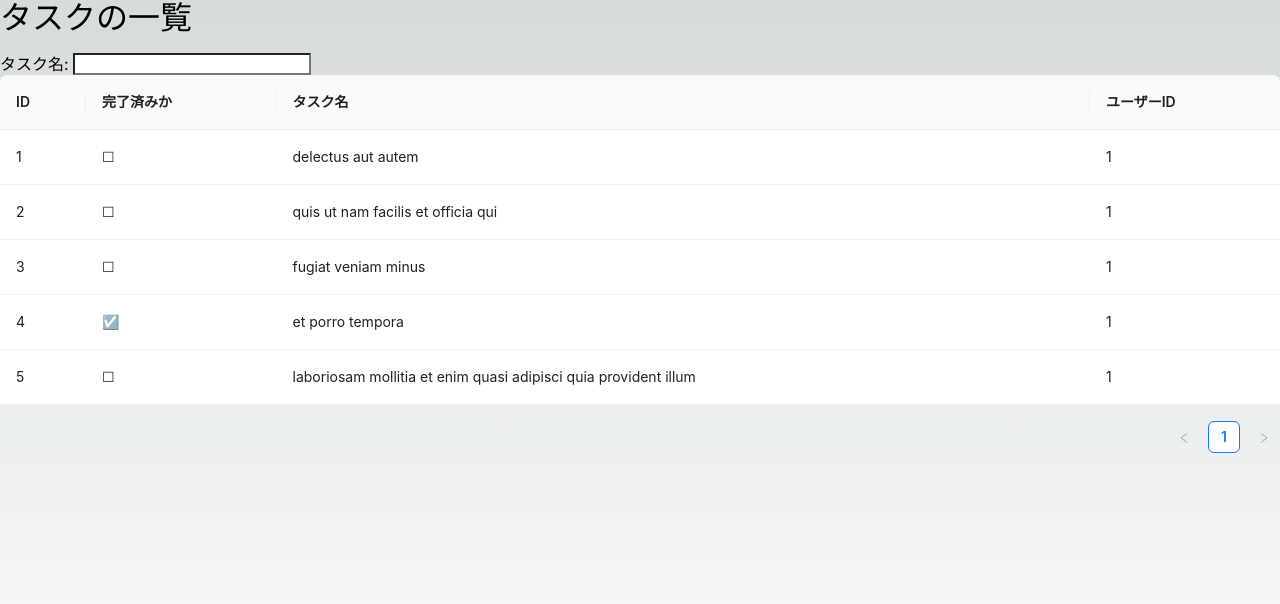
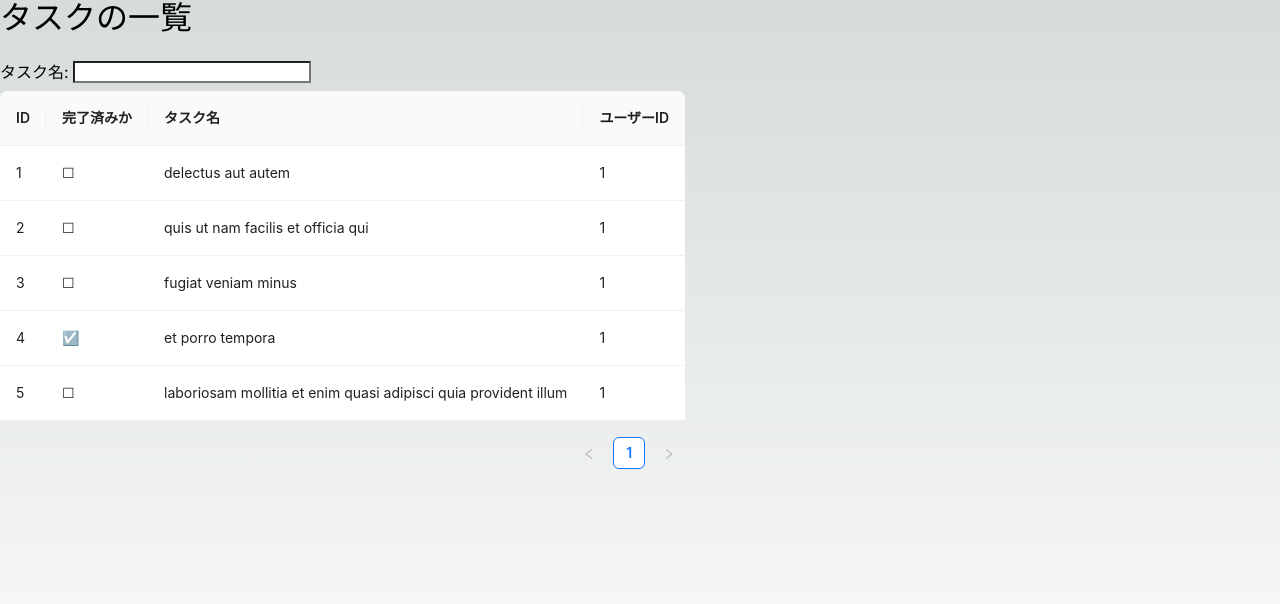
Before and after one commit to chanyou0311/react-todo-demo, a Next.js app: page / in a window 1280 px wide. Shown: the top 604 px of the page. Built offline with nearby package versions, Linux system fonts and the light colour scheme.

Commit message:
[modify] Change space

```diff
--- a/src/app/components/FilterableTaskTable.tsx
+++ b/src/app/components/FilterableTaskTable.tsx
@@ -3,16 +3,17 @@ import { useState } from "react";
 import { SearchBar } from "./SearchBar";
 import { TaskTable } from "./TaskTable";
 import { Task } from "../models/task";
+import { Space } from "antd";
 
 export const FilterableTaskTable = ({ tasks }: { tasks: Task[] }) => {
   const [searchTitle, setSearchTitle] = useState("");
   const filteredTasks = tasks.filter((task) => task.title.match(searchTitle));
 
   return (
-    <>
+    <Space direction="vertical">
       <h1>タスクの一覧</h1>
       <SearchBar handleChange={(e) => setSearchTitle(e.target.value)} />
       <TaskTable tasks={filteredTasks} />
-    </>
+    </Space>
   );
 };
```
